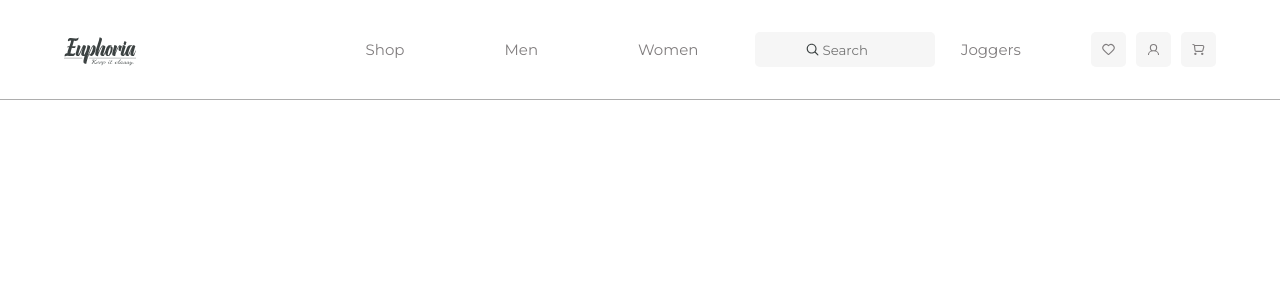
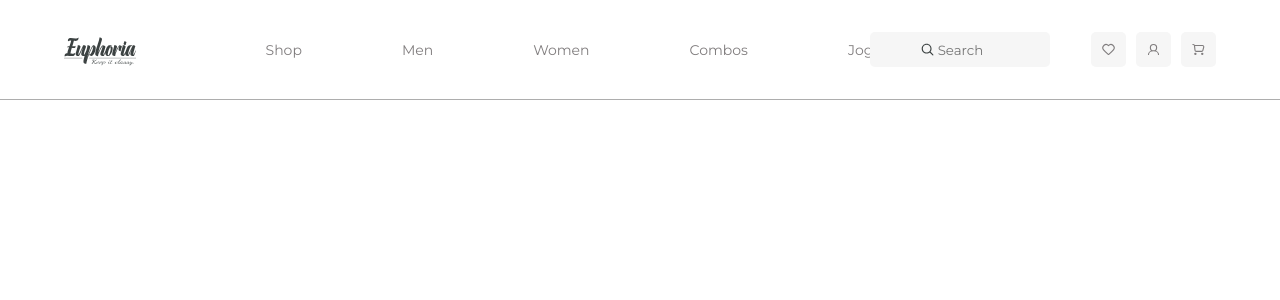
Before and after one commit to Sibonsio/E-commerce-ui, a React (Vite) app: page / in a window 1280 px wide. Shown: the top 300 px of the page. Built offline with nearby package versions, Linux system fonts and the light colour scheme; a web font is replaced by a local one.

Commit message:
signupbar: properly placed the navbar items

```diff
--- a/src/componets/SignupBar.css
+++ b/src/componets/SignupBar.css
@@ -21,12 +21,20 @@
     width: 40%;
 }
 
+.reduceWidth {
+    width: 30%
+}
+
 .search {
     display: flex;
     width: 60%;
     justify-content: flex-start;
     align-items: center;
-    gap: 230px;
+    gap: 130px;
+}
+
+.increaseWidth {
+    width: 70%
 }
 
 .nav-items {
@@ -43,7 +51,7 @@
 .navLinkItems {
     text-decoration: none;
     color: #807D7E;
-    font-size: 15px;
+    font-size: 14px;
 }
 
 .usercartContainer {
--- a/src/componets/SignupBar.jsx
+++ b/src/componets/SignupBar.jsx
@@ -10,7 +10,7 @@ const SignupBar = () => {
     return (
         <section className='signupBar'>
             <div className='signupContainer'>
-                <div className='search'>
+                <div className={`search ${location.pathname !== '/signin' && location.pathname !== '/signup' && 'increaseWidth'}`}>
                     <img className='logo' alt='logo' src={image} />
                     <nav className={`navbar ${location.pathname === '/signin' && 'remove' || location.pathname === '/signup' && 'remove'} `}>
                         <ul className='navItemContainer'>
@@ -22,7 +22,7 @@ const SignupBar = () => {
                         </ul>
                     </nav>
                 </div>
-                <div className='login'>
+                <div className={`login ${location.pathname !== '/signin' && location.pathname !== '/signup' && 'reduceWidth'}`}>
                     <input className='input' type='text' placeholder='Search' />
                     <div className='buttons'>
                         <div className={`usercartContainer ${location.pathname === '/signin' && 'remove' || location.pathname === '/signup' && 'remove'}`}><img className='usercartLogo' src={heart} /></div>
```
